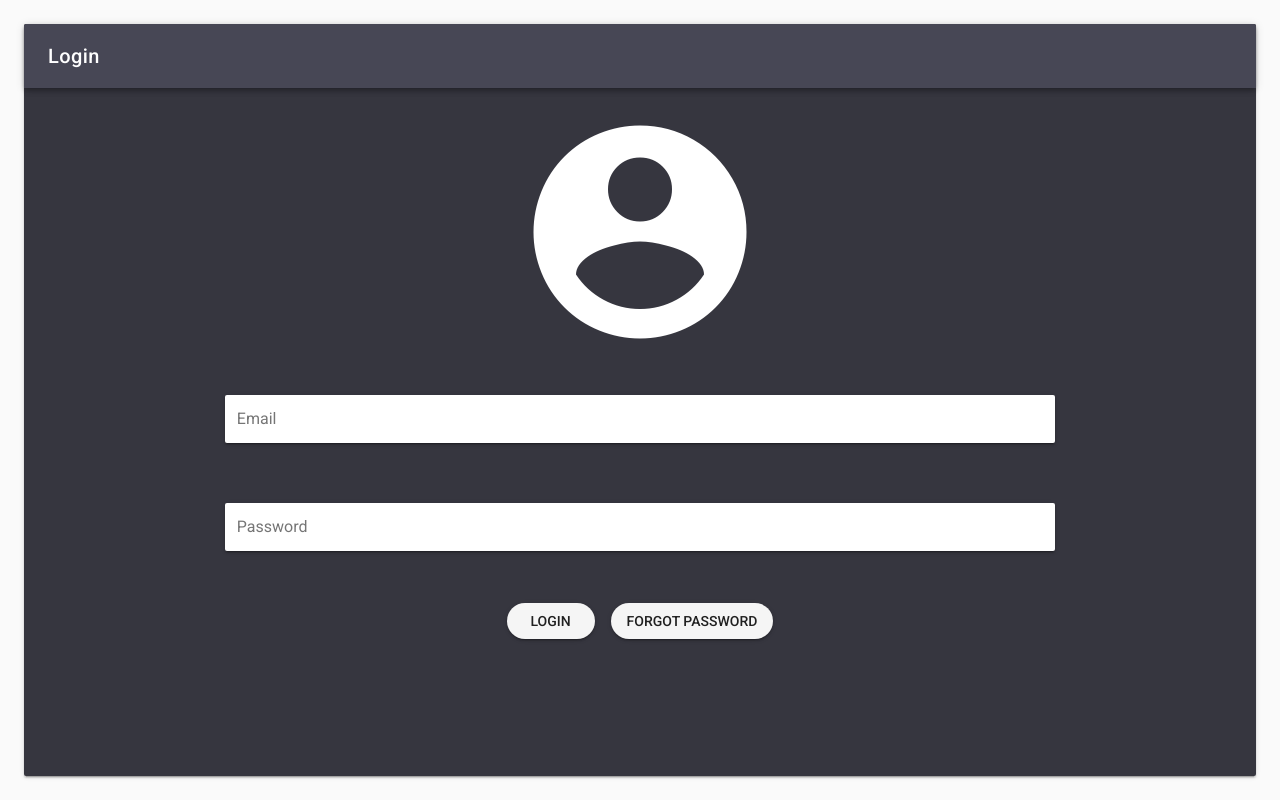
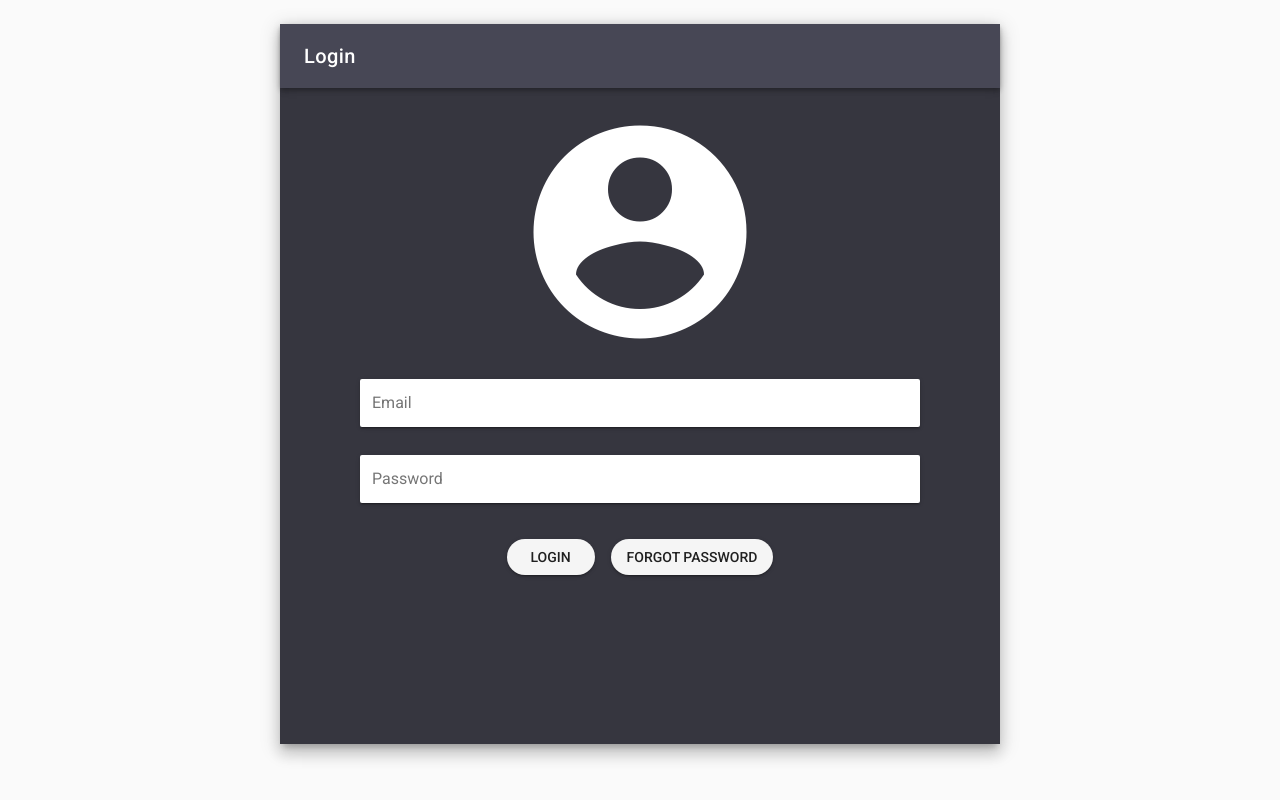
Before and after one commit to codersforcauses/p2s-frontend, a Vue app: page /login in a window 1280 px wide. Built offline with nearby package versions, Linux system fonts and the light colour scheme.

Commit message:
margin padding display fixes

```diff
--- a/src/components/Login.vue
+++ b/src/components/Login.vue
@@ -1,28 +1,42 @@
 <template>
-  <v-container fill-height fluid>
-    <v-layout justify-center align-center>
+  <v-container fluid fill-height>
+    <v-layout align-center justify-center fill-height>
       <v-flex text-xs-center fill-height>
-        <v-card dark color="#36363f" height="100%">
+        <v-card dark tile
+                class="elevation-10"
+                color="#36363f"
+                height="100%"
+                max-height="720px"
+                max-width="720px"
+                style="margin: auto;"
+          >
           <v-toolbar dark color="#474755">
             <v-toolbar-title> Login </v-toolbar-title>
           </v-toolbar>
-          <v-icon size="256px" class="pa-3"> mdi-account-circle </v-icon>
+          <v-icon v-show="$vuetify.breakpoint.smAndDown"
+                  size="128px"
+                  class="pa-3">
+            mdi-account-circle
+          </v-icon>
+          <v-icon v-show="$vuetify.breakpoint.mdAndUp"
+                  size="256px"
+                  class="pa-3">
+            mdi-account-circle
+          </v-icon>
           <div class="login">
-            <v-text-field
-              v-model="user.email"
+            <v-text-field v-model="user.email"
                           label="Email"
                           name="email"
-              class="pa-3"
+                          class="auto"
                           light
                           required
                           solo
             ></v-text-field>
-            <v-text-field
-              v-model="user.password"
+            <v-text-field v-model="user.password"
                           label="Password"
                           name="password"
                           type="password"
-              class="pa-3"
+                          class="auto"
                           light
                           required
                           solo
@@ -51,7 +65,7 @@ export default {
 
 <style lang="css" scoped>
   .login {
-    margin-left: 15%;
-    margin-right: 15%;
+    margin-left: 10vh;
+    margin-right: 10vh;
   }
 </style>
```
Lines whose indentation alone changed are shown as unchanged.
